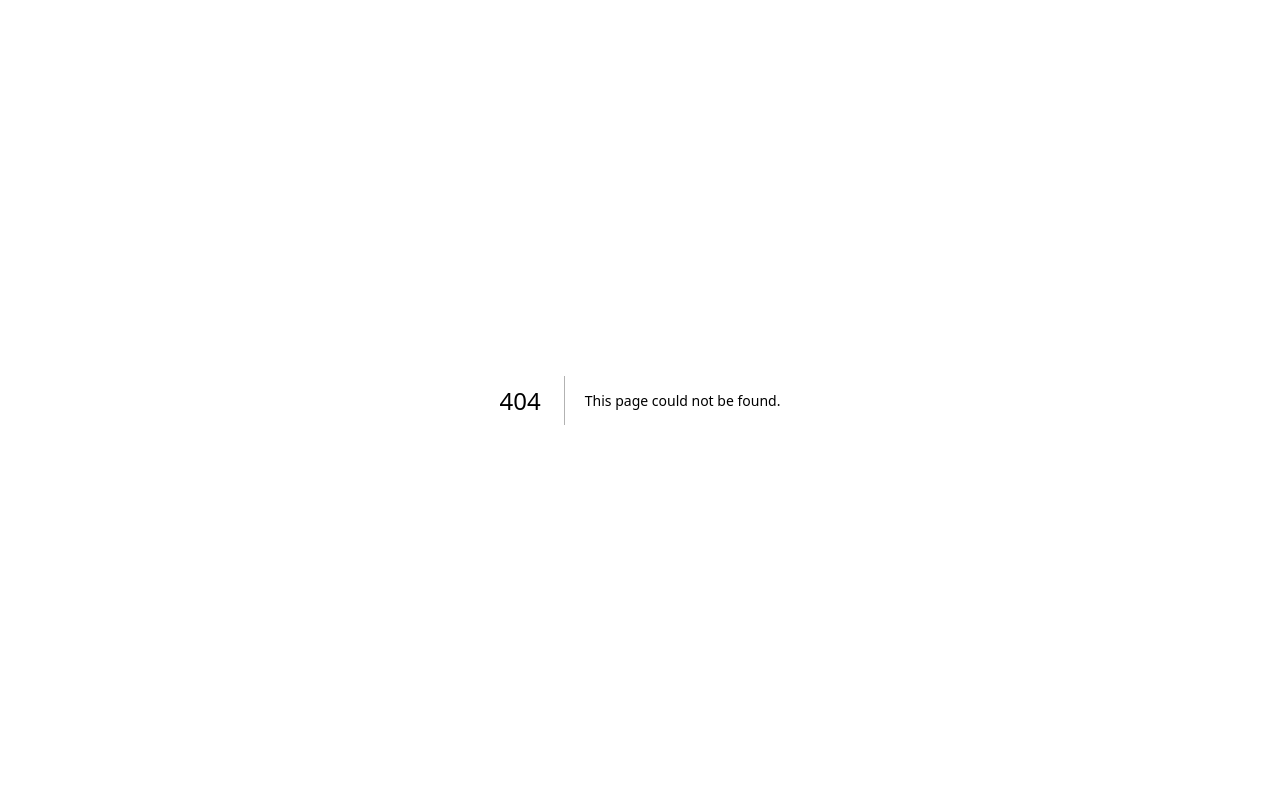
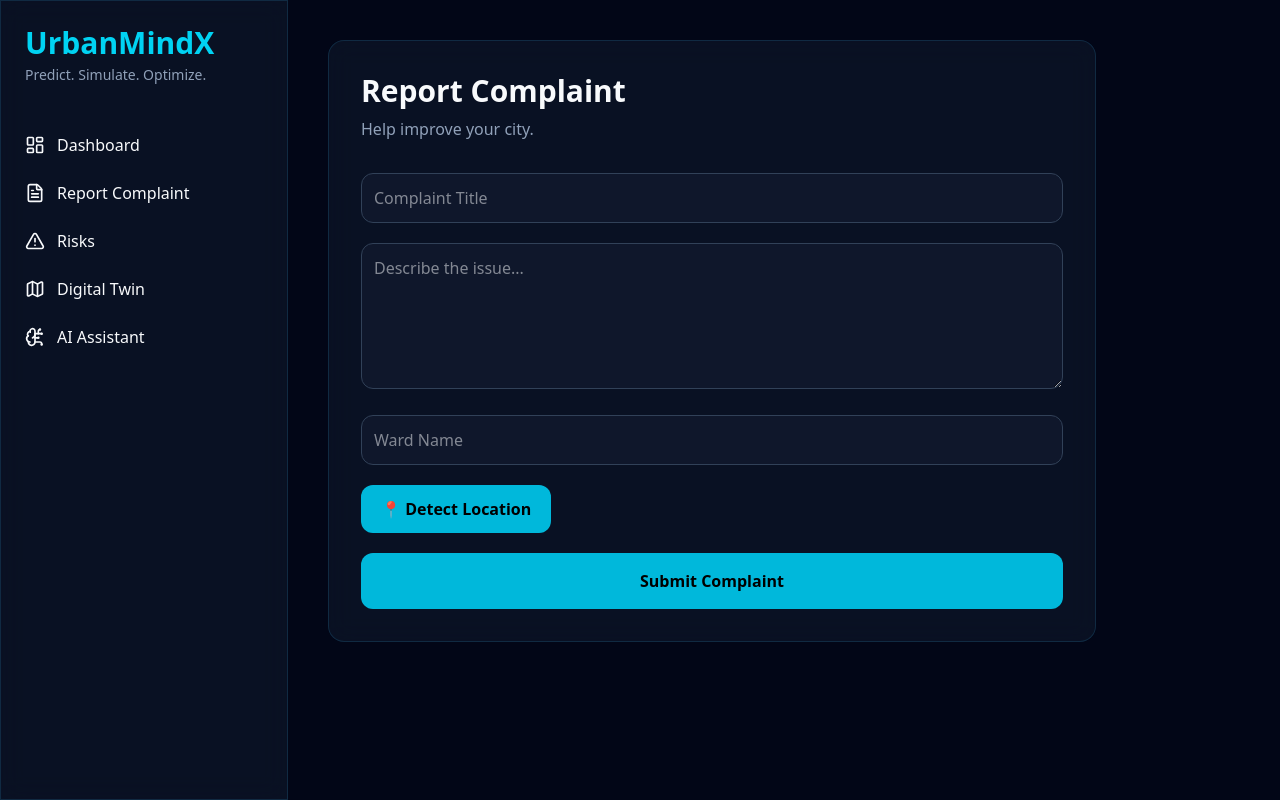
Before and after one commit to VishwaJeet-Nande/UrbanMind-X, a Next.js app in the folder frontend/: page /report in a window 1280 px wide. Before the commit this address had no page. Built offline with nearby package versions, Linux system fonts and the light colour scheme; no server answers; sample sign-in values are in the browser's storage.

Commit message:
Citizen complaint reporting workflow implemented

```diff
--- /dev/null
+++ b/frontend/app/report/page.tsx
@@ -0,0 +1,19 @@
+"use client";
+
+import Sidebar from "@/components/layout/Sidebar";
+import AuthGuard from "@/components/auth/AuthGuard";
+import ComplaintForm from "@/components/report/ComplaintForm";
+
+export default function ReportPage() {
+  return (
+    <AuthGuard>
+      <main className="flex min-h-screen">
+        <Sidebar />
+
+        <section className="flex-1 p-10">
+          <ComplaintForm />
+        </section>
+      </main>
+    </AuthGuard>
+  );
+}
--- a/frontend/components/layout/Sidebar.tsx
+++ b/frontend/components/layout/Sidebar.tsx
@@ -3,6 +3,7 @@ import {
   AlertTriangle,
   Map,
   BrainCircuit,
+  FileText,
 } from "lucide-react";
 import Link from "next/link";
 
@@ -23,6 +24,11 @@ export default function Sidebar() {
           Dashboard
         </Link>
 
+        <Link href="/report" className="flex items-center gap-3 hover:text-cyan-400 transition-colors cursor-pointer">
+          <FileText size={20} />
+          Report Complaint
+        </Link>
+
         <Link href="/risks" className="flex items-center gap-3 hover:text-cyan-400 transition-colors cursor-pointer">
           <AlertTriangle size={20} />
           Risks
--- /dev/null
+++ b/frontend/components/report/ComplaintForm.tsx
@@ -0,0 +1,189 @@
+"use client";
+
+import { useState } from "react";
+import { useRouter } from "next/navigation";
+
+import { createComplaint } from "@/services/complaint";
+
+export default function ComplaintForm() {
+  const router = useRouter();
+
+  const [title, setTitle] = useState("");
+  const [description, setDescription] =
+    useState("");
+
+  const [wardName, setWardName] =
+    useState("");
+
+  const [latitude, setLatitude] =
+    useState<number | null>(null);
+
+  const [longitude, setLongitude] =
+    useState<number | null>(null);
+
+  const [loading, setLoading] =
+    useState(false);
+
+  const [success, setSuccess] =
+    useState(false);
+
+  const detectLocation = () => {
+    navigator.geolocation.getCurrentPosition(
+      (position) => {
+        setLatitude(
+          position.coords.latitude
+        );
+
+        setLongitude(
+          position.coords.longitude
+        );
+      },
+      () => {
+        alert(
+          "Unable to access location."
+        );
+      }
+    );
+  };
+
+  const handleSubmit = async () => {
+    if (
+      !title ||
+      !description ||
+      !wardName
+    ) {
+      alert(
+        "Please complete all fields."
+      );
+
+      return;
+    }
+
+    if (
+      latitude === null ||
+      longitude === null
+    ) {
+      alert(
+        "Please detect your location."
+      );
+
+      return;
+    }
+
+    try {
+      setLoading(true);
+
+      await createComplaint({
+        title,
+        description,
+        latitude,
+        longitude,
+        ward_name: wardName,
+      });
+
+      setSuccess(true);
+
+      setTimeout(() => {
+        router.push("/");
+      }, 2000);
+    } catch (error) {
+      console.error(error);
+
+      alert(
+        "Failed to submit complaint."
+      );
+    } finally {
+      setLoading(false);
+    }
+  };
+
+  if (success) {
+    return (
+      <div className="glass p-8 rounded-2xl">
+        <h2 className="text-2xl font-bold text-green-400">
+          Complaint Submitted
+        </h2>
+
+        <p className="mt-2 text-slate-300">
+          AI analysis completed and
+          complaint stored successfully.
+        </p>
+      </div>
+    );
+  }
+
+  return (
+    <div className="glass p-8 rounded-2xl max-w-3xl">
+      <h2 className="text-3xl font-bold">
+        Report Complaint
+      </h2>
+
+      <p className="text-slate-400 mt-2 mb-8">
+        Help improve your city.
+      </p>
+
+      <div className="space-y-5">
+        <input
+          type="text"
+          placeholder="Complaint Title"
+          value={title}
+          onChange={(e) =>
+            setTitle(e.target.value)
+          }
+          className="w-full p-3 rounded-xl bg-slate-900 border border-slate-700"
+        />
+
+        <textarea
+          placeholder="Describe the issue..."
+          rows={5}
+          value={description}
+          onChange={(e) =>
+            setDescription(
+              e.target.value
+            )
+          }
+          className="w-full p-3 rounded-xl bg-slate-900 border border-slate-700"
+        />
+
+        <input
+          type="text"
+          placeholder="Ward Name"
+          value={wardName}
+          onChange={(e) =>
+            setWardName(
+              e.target.value
+            )
+          }
+          className="w-full p-3 rounded-xl bg-slate-900 border border-slate-700"
+        />
+
+        <button
+          onClick={detectLocation}
+          className="bg-cyan-500 text-black font-semibold px-5 py-3 rounded-xl"
+        >
+          📍 Detect Location
+        </button>
+
+        {latitude && longitude && (
+          <div className="text-sm text-green-400">
+            Location Detected:
+            <br />
+            Lat: {latitude}
+            <br />
+            Lng: {longitude}
+          </div>
+        )}
+
+        <button
+          onClick={handleSubmit}
+          disabled={loading}
+          className="w-full bg-cyan-500 hover:bg-cyan-400 text-black font-bold p-4 rounded-xl"
+        >
+          {loading
+            ? "Submitting..."
+            : "Submit Complaint"}
+        </button>
+      </div>
+    </div>
+  );
+}
--- /dev/null
+++ b/frontend/services/complaint.ts
@@ -0,0 +1,13 @@
+import api from "@/services/api";
+import { CreateComplaintRequest } from "@/types/complaint";
+
+export async function createComplaint(
+  payload: CreateComplaintRequest
+) {
+  const response = await api.post(
+    "/api/v1/complaints/",
+    payload
+  );
+
+  return response.data;
+}
--- /dev/null
+++ b/frontend/types/complaint.ts
@@ -0,0 +1,27 @@
+export interface CreateComplaintRequest {
+  title: string;
+  description: string;
+  latitude: number;
+  longitude: number;
+  ward_name: string;
+}
+
+export interface Complaint {
+  id: string;
+  title: string;
+  description: string;
+
+  category: string;
+  ai_category: string;
+
+  priority: string;
+  severity_score: number;
+
+  recommended_department: string;
+
+  latitude: number;
+  longitude: number;
+
+  ward_name: string;
+  status: string;
+}
```
